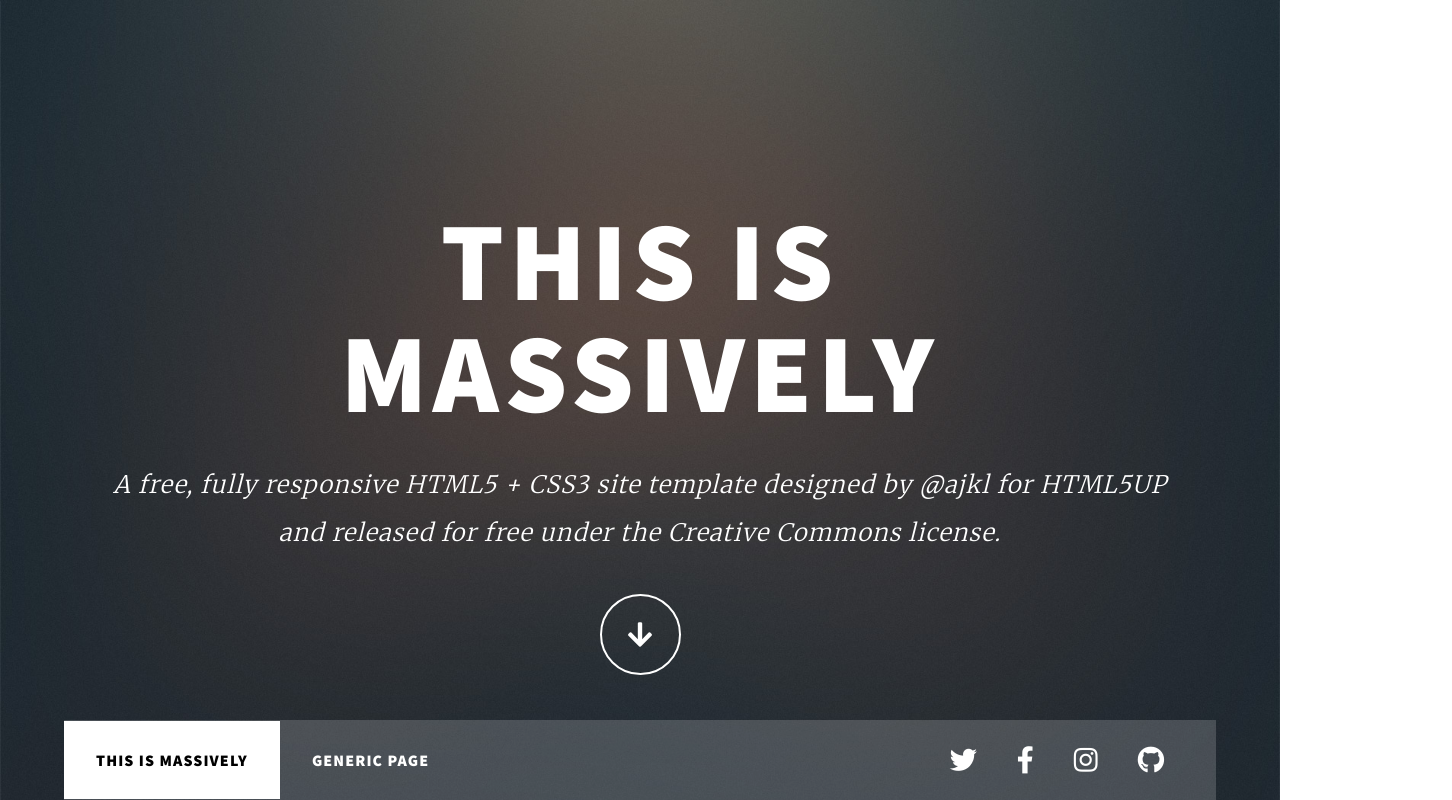
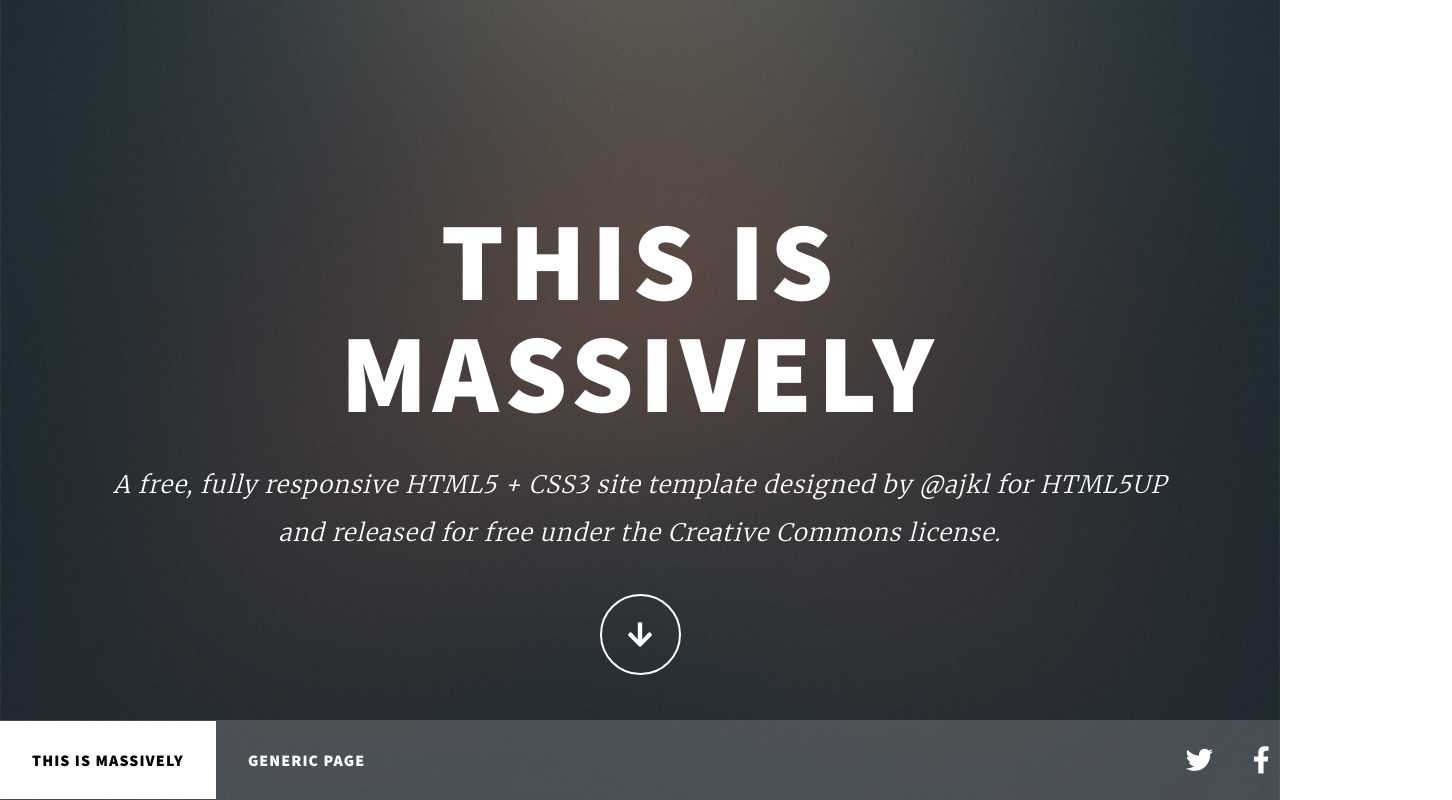
Before and after one commit to PiotrHol/Massively, a website: page index.html in a window 1280 px wide. Shown: the whole page, 1452 px wide, since content can reach past the window. Drawn offline with Linux system fonts and the light colour scheme.

Commit message:
Change container class width

```diff
--- a/scss/elements/_base.scss
+++ b/scss/elements/_base.scss
@@ -8,6 +8,6 @@ body {
 }
 
 .container {
-  width: 1152px;
+  width: 1452px;
   margin: 0 auto;
 }
```
Also changed, not shown: css/main.css.
